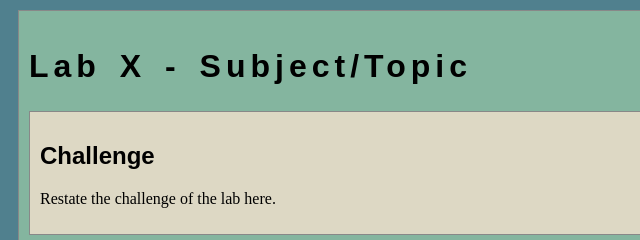
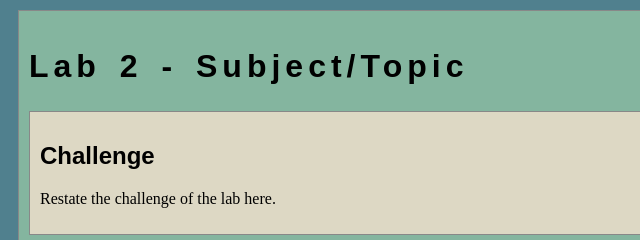
Before and after one commit to bebenign/art101, a plain HTML site: page lab2/index.html in a window 1280 px wide. Shown: the top 240 px of the page, 0-640 px from the left. Drawn offline with nearby package versions, Linux system fonts and the light colour scheme.

Commit message:
change lab number

```diff
--- a/lab2/index.html
+++ b/lab2/index.html
@@ -2,7 +2,7 @@
 <html>
 <head>
 	<!-- This title is used for tabs and bookmarks -->
-	<title>Lab X - Subject/Topic</title>
+	<title>Lab 2 - Subject/Topic</title>
 
 	<!-- Use UTF character set, a good idea with any webpage -->
   	<meta charset="UTF-8" />
@@ -23,7 +23,7 @@
 	<!-- Style this page by changing the CSS in ../css/site.css or css/lab.css -->
 	<main id="content">
 		<section>
-			<h1>Lab X - Subject/Topic</h1>
+			<h1>Lab 2 - Subject/Topic</h1>
 			<div class="minor-section">
 					<h2>Challenge</h2>
 					<p>Restate the challenge of the lab here.</p>
```
